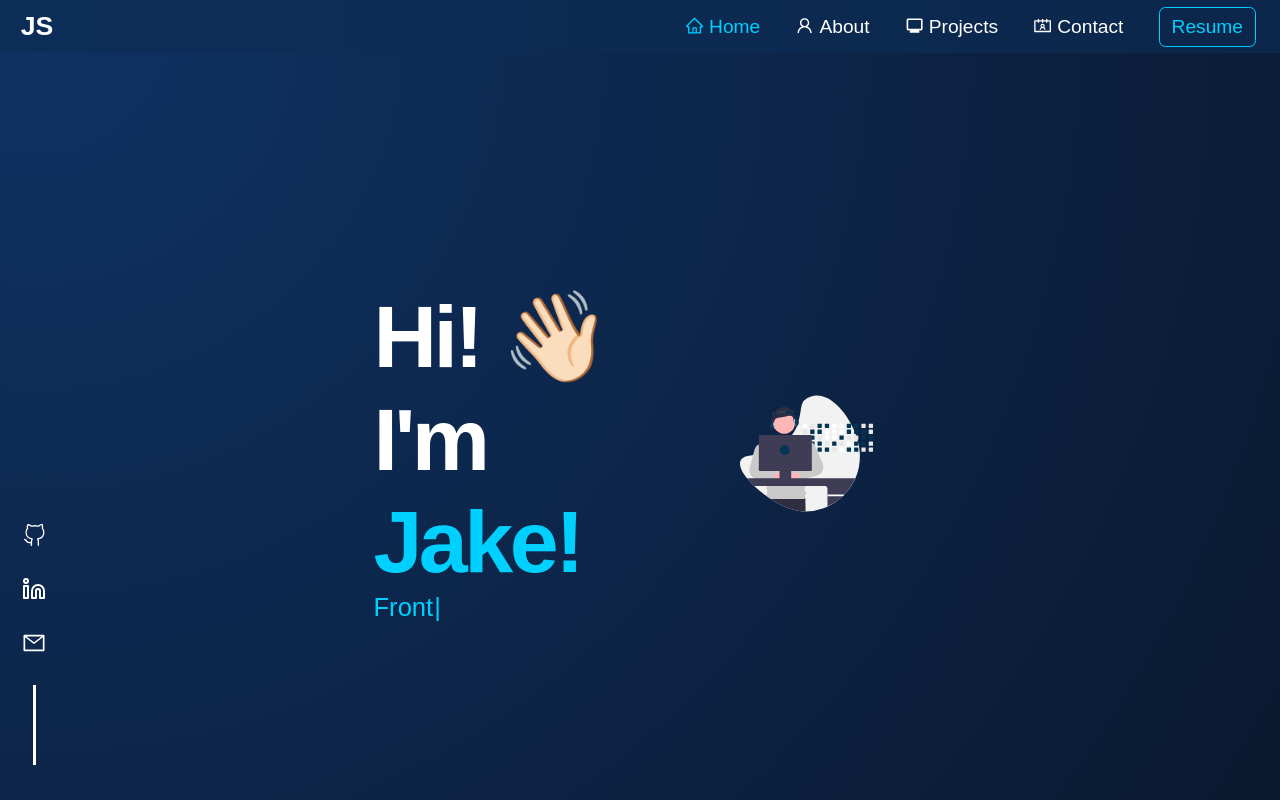
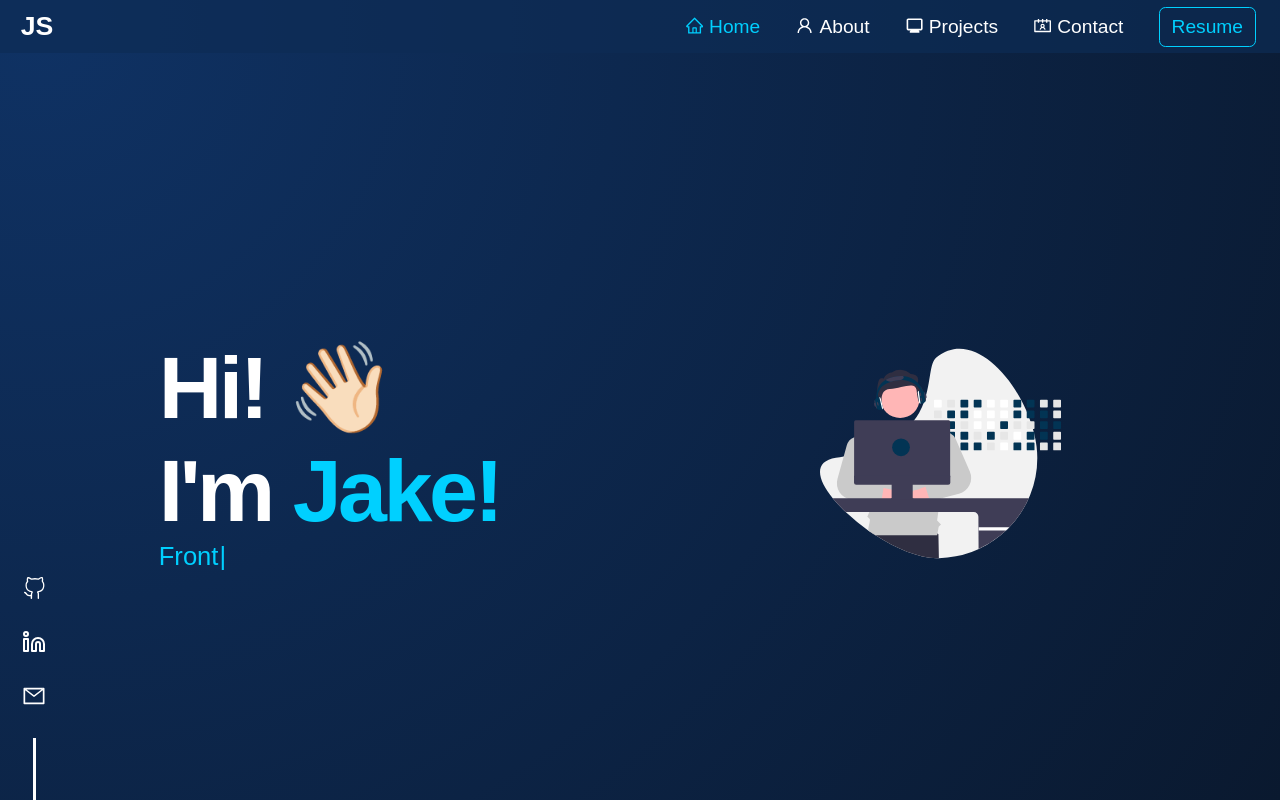
Before and after one commit to JSchoonbrood/Portfolio, a React (Create React App) app: page / in a window 1280 px wide. Built offline with nearby package versions, Linux system fonts and the light colour scheme.

Commit message:
Visual fixes

```diff
--- a/src/App.scss
+++ b/src/App.scss
@@ -30,13 +30,12 @@
       height: fit-content;
       &-sidebar {
         position: fixed;
-        top: 0;
+        top: 10;
       }
       &-components {
         display: flex;
         flex-direction: column;
-        justify-content: stretch;
-        align-items: stretch;
+        flex: 1; //Expands component to fill remaining horizontal space
       }
     }
   }
--- a/src/App.tsx
+++ b/src/App.tsx
@@ -24,7 +24,6 @@ function App() {
             </Routes>
           </div>
         </div>
-
       </div>
     </div>
   );
```
